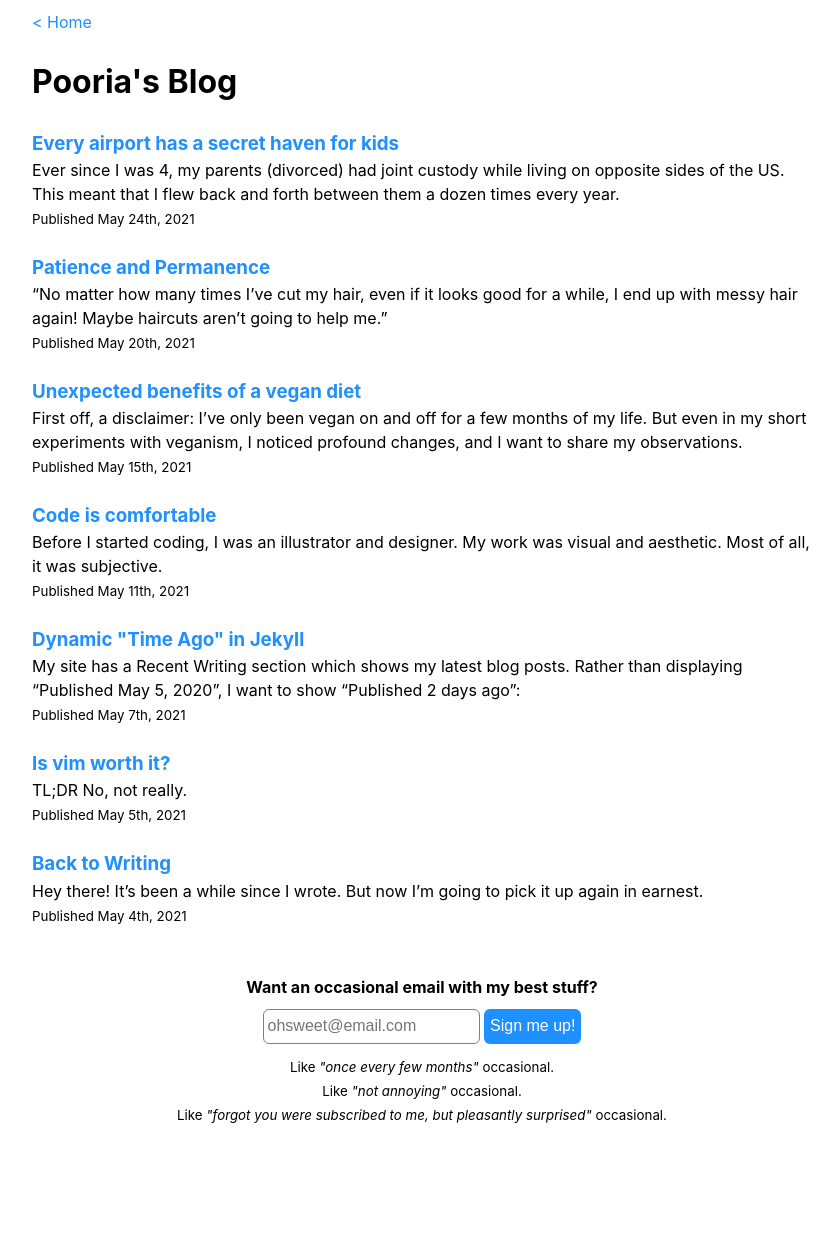
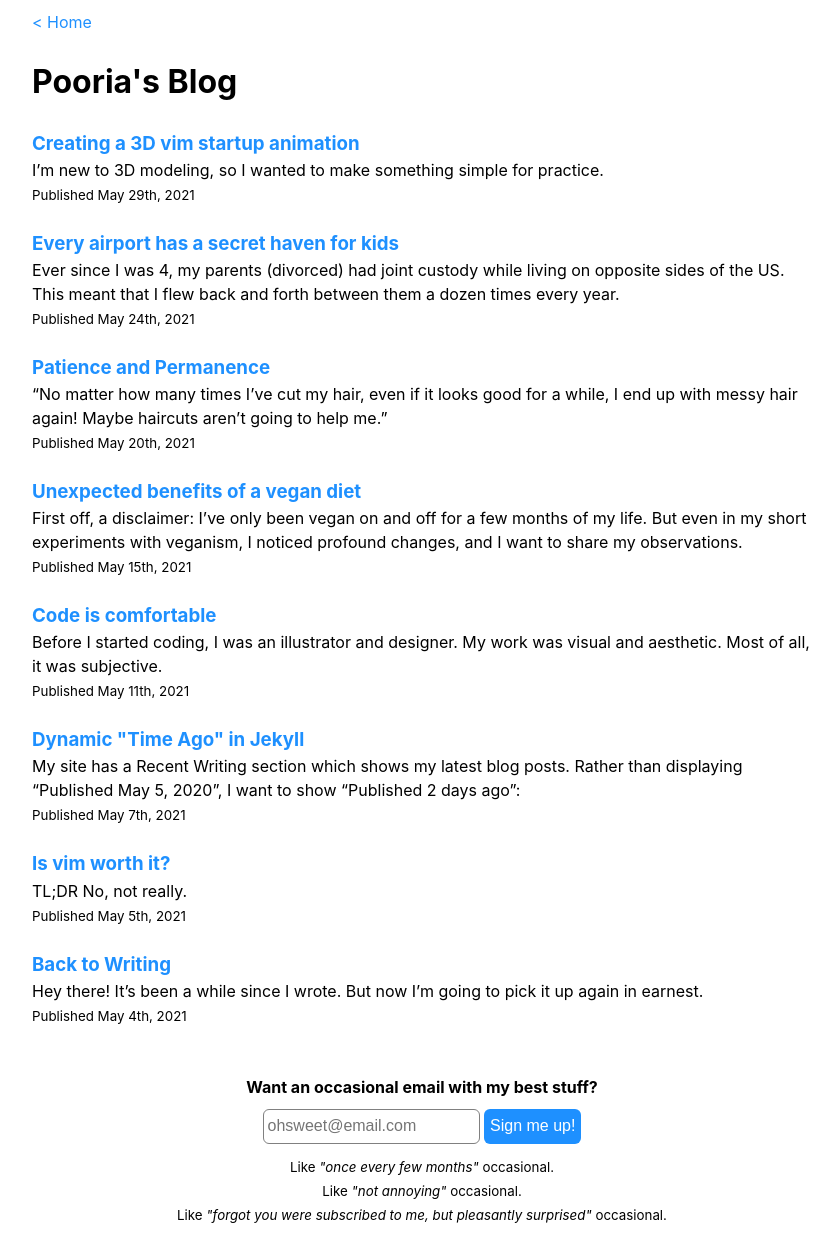
Before and after one commit to pooriajr/pooriar, a Jekyll site: the page built from blog.html, in a window 1280 px wide. Shown: the whole page, without its empty margins (218-1058 px from the left). Built offline with Jekyll 4.4.1, drawn with Linux system fonts in a browser that asks for light colours; before the commit the page ends 1160 px from its top, so only the background shows below that; some of the changed lines change nothing that is shown.

Commit message:
added a new post about creating the vim animation

```diff
--- /dev/null
+++ b/_posts/2021-05-28-creating-a-3d-vim-startup-animation.md
@@ -0,0 +1,94 @@
+---
+layout: post
+title: Creating a 3D vim startup animation
+date: 2021-05-28 20:26 -0500
+---
+
+I'm new to 3D modeling, so I wanted to make something simple for practice.
+
+I chose the Vim logo because it's got this psuedo-3D effect anyway, and lately I'm just obsessed with vim.
+
+![vim logo](/assets/images/posts/vim-logo.png)
+
+## Modeling
+
+First I modeled the V and diamond shape by tracing the geometry over a reference image
+
+I chose not to include the 'im' part of 'Vim' to save time. The V is the important part anyway.
+
+![vim logo](/assets/images/posts/logo-wireframe-1.png)
+![vim logo](/assets/images/posts/logo-wireframe-2.gif)
+
+## Materials and Lighting
+
+Then I added some material properties to the V and diamond to give them color and reflectivity.
+
+But without lights in the scene, you wouldn't even see anything, so I added a "Sun light" that lights the whole scene, and a green "Rim light" which is like a spotlight aimed at the back. It gives a nice effect around the edges.
+
+![vim logo](/assets/images/posts/vim-lights.png)
+
+A generous portion of "Bloom" is responsible for the overall "glowiness" of the whole scene. See how it looks with Bloom on and off:
+
+![](/assets/images/posts/bloom-toggle.gif)
+
+## Animation
+
+I was inspired by the old Gamecube intro animation. How can you not love the part at the end?
+
+![](/assets/images/posts/gamecube.gif)
+
+My first attempt was promising, but didn't feel as lively as I envisioned.
+
+<video controls>
+    <source src="/assets/images/posts/without-tilt.mp4"
+            type="video/mp4">
+    Sorry, your browser doesn't support embedded videos.
+</video>
+
+Looking back at the Gamecube logo I realized I was missing the forward tilt on impact. After adding that, with a little extra bounce, it felt better.
+
+<video controls>
+    <source src="/assets/images/posts/with-tilt.mp4"
+            type="video/mp4">
+    Sorry, your browser doesn't support embedded videos.
+</video>
+
+This side view clearly shows the forward tilt when the diamond hits the V. It also looks kind of silly from the side. Angles matter.
+
+<video controls>
+    <source src="/assets/images/posts/tilt-side.mp4"
+            type="video/mp4">
+    Sorry, your browser doesn't support embedded videos.
+</video>
+
+## Putting it all together
+
+I spent hours tweaking everything to try and get a satisfying final render.
+
+The first pass had a LOT of bloom and felt too low contrast.
+<video controls>
+    <source src="/assets/images/posts/first-pass.mp4"
+            type="video/mp4">
+    Sorry, your browser doesn't support embedded videos.
+</video>
+
+Second pass I went for a dramatic effect with glare and contrast, but it felt like too much.
+<video controls>
+    <source src="/assets/images/posts/second-pass.mp4"
+            type="video/mp4">
+    Sorry, your browser doesn't support embedded videos.
+</video>
+Third pass toned down the bloom but added a bit of contrast. I accidentally turned on motion blur, but ended up liking it and kept it in!
+
+
+<video controls>
+    <source src="/assets/images/posts/third-pass.mp4"
+            type="video/mp4">
+    Sorry, your browser doesn't support embedded videos.
+</video>
+
+I know I could make it look a lot better if I kept messing with it, but I want to move on to other projects so I'm calling this one complete.
+
+If you know anything about 3D rendering and have a suggestion for how I could improve it, shoot me an email at [pooria@hey.com](emailto:pooria@hey.com) and I'll give it a shot!
+
+Thanks! for reading!
--- a/assets/styles.scss
+++ b/assets/styles.scss
@@ -143,3 +143,7 @@ footer {
 model-viewer {
     --poster-color: transparent;
   }
+
+  video {
+    max-width: 100%;
+  }
```
Also changed, not shown: assets/images/posts/bloom-toggle.gif (added), assets/images/posts/gamecube.gif (added), assets/images/posts/logo-wireframe-1.png (added), assets/images/posts/logo-wireframe-2.gif (added), assets/images/posts/vim-lights.png (added), assets/images/posts/vim-logo.png (added), 6 other files.
